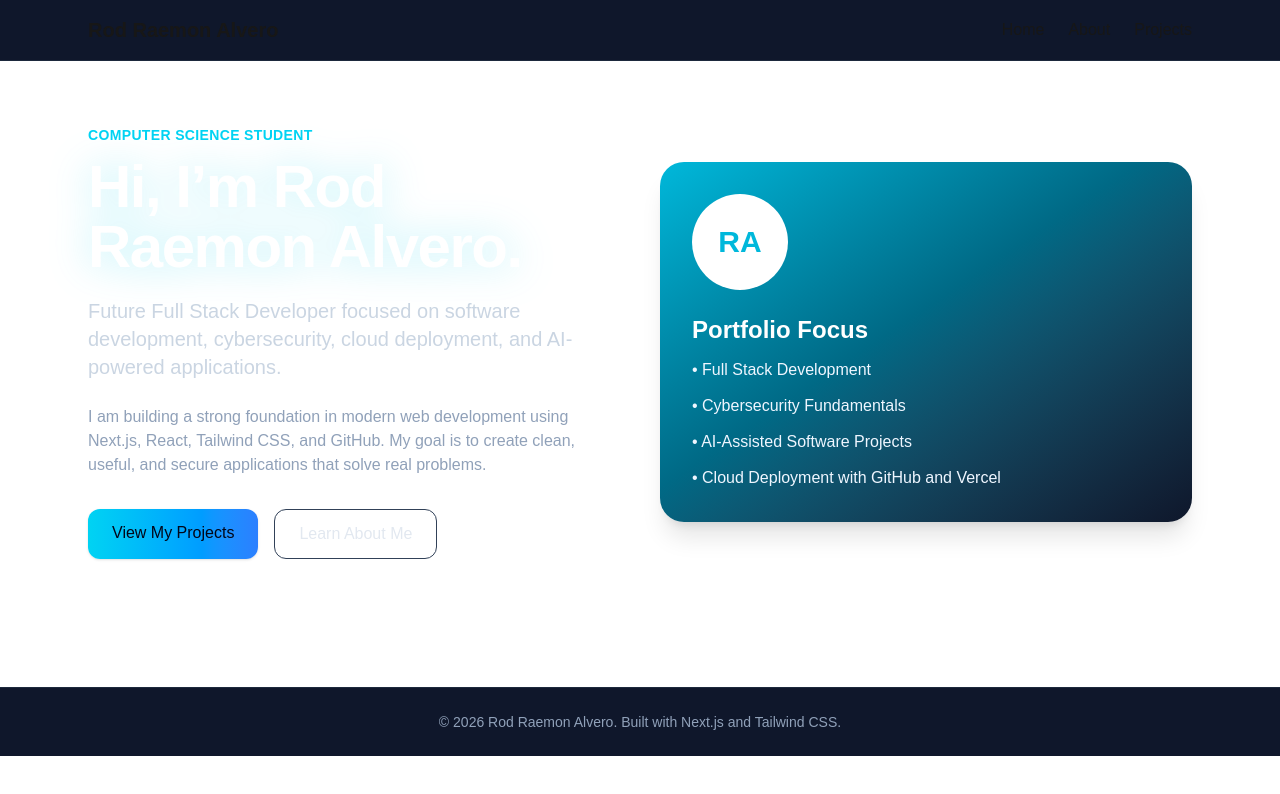
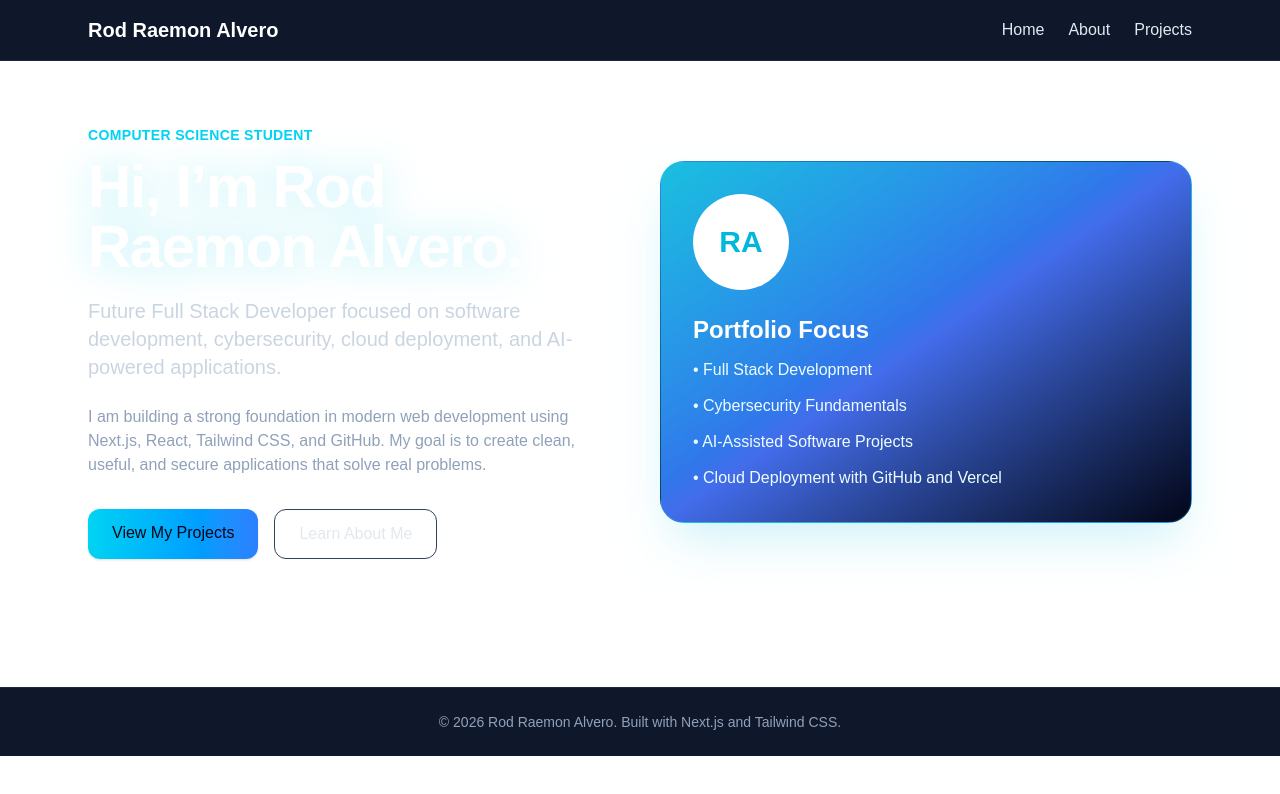
Before and after one commit to rodraemonalvero/week-02-portfolio, a Next.js app: page / in a window 1280 px wide. Shown: the top 794 px of the page. Built offline with nearby package versions, Linux system fonts and the light colour scheme.

Commit message:
Polish cybersecurity AI portfolio design

```diff
--- a/app/about/page.tsx
+++ b/app/about/page.tsx
@@ -18,7 +18,7 @@ export default function AboutPage() {
   return (
     <main className="mx-auto max-w-5xl px-6 py-16">
       <div className="grid gap-10 md:grid-cols-[260px_1fr]">
-        <aside className="rounded-3xl border border-cyan-500/20 bg-white/5 p-6 text-center shadow-2xl backdrop-blur-md">
+        <aside className="rounded-3xl border border-cyan-400/30 bg-slate-900/80 p-6 text-center shadow-2xl shadow-cyan-500/10 backdrop-blur-md">
           <div className="mx-auto mb-4 overflow-hidden rounded-full shadow-lg">
   <Image
     src="/profile.png"
@@ -30,9 +30,9 @@ export default function AboutPage() {
 </div>
 
           <h1 className="text-2xl font-bold">Rod Raemon Alvero</h1>
-          <p className="mt-2 text-slate-400"
-            Computer Science Student
-          </p>
+          <p className="mt-2 text-slate-400">
+  Computer Science Student
+</p>
 
           <div className="mt-6 space-y-2 text-sm">
             <a
@@ -53,7 +53,7 @@ export default function AboutPage() {
         </aside>
 
         <section>
-          <h2 className="mb-4 text-3xl font-bold">About Me</h2>
+          <h2 className="mb-4 text-3xl font-bold text-white">
 
           <div className="space-y-4 text-slate-300">
             <p>
@@ -83,7 +83,7 @@ export default function AboutPage() {
             </p>
           </div>
 
-          <h3 className="mt-10 mb-4 text-2xl font-semibold">
+          <h3 className="mt-10 mb-4 text-2xl font-semibold text-cyan-300">
             Skills and Technologies
           </h3>
 
@@ -91,7 +91,7 @@ export default function AboutPage() {
             {skills.map((skill) => (
               <li
                 key={skill}
-                className="rounded-xl border border-cyan-500/20 bg-white/5 px-4 py-3 font-medium text-slate-100 shadow-lg backdrop-blur-md hover:border-cyan-400 transition"
+                className="rounded-xl border border-cyan-400/30 bg-slate-900/80 px-4 py-3 font-medium text-slate-100 shadow-lg backdrop-blur-md transition hover:border-cyan-300 hover:bg-slate-800"
               >
                 {skill}
               </li>
--- a/app/layout.tsx
+++ b/app/layout.tsx
@@ -14,23 +14,23 @@ export default function RootLayout({
 }) {
   return (
     <html lang="en">
-      <body className="min-h-screen bg-[radial-gradient(circle_at_top,rgba(6,182,212,0.15),transparent_35%),radial-gradient(circle_at_bottom_right,rgba(59,130,246,0.15),transparent_30%),#020617] text-slate-100">
+      <body className="min-h-screen bg-[radial-gradient(circle_at_top_left,rgba(34,211,238,0.18),transparent_30%),radial-gradient(circle_at_bottom_right,rgba(59,130,246,0.20),transparent_35%),linear-gradient(135deg,#020617,#0f172a,#111827)] text-slate-100">
         <nav className="border-b border-slate-800 bg-slate-900">
           <div className="mx-auto flex max-w-6xl flex-col gap-4 px-6 py-4 sm:flex-row sm:items-center sm:justify-between">
-            <Link href="/" className="text-xl font-bold">
+            <Link href="/" className="text-xl font-bold text-white">
               Rod Raemon Alvero
             </Link>
 
             <div className="flex gap-6">
-              <Link href="/" className="hover:text-blue-600">
+              <Link href="/" className="text-slate-200 hover:text-cyan-400">
                 Home
               </Link>
 
-              <Link href="/about" className="hover:text-blue-600">
+              <Link href="/about" className="text-slate-200 hover:text-cyan-400">
                 About
               </Link>
 
-              <Link href="/projects" className="hover:text-blue-600">
+              <Link href="/projects" className="text-slate-200 hover:text-cyan-400">
                 Projects
               </Link>
             </div>
--- a/app/page.tsx
+++ b/app/page.tsx
@@ -41,14 +41,14 @@ export default function HomePage() {
           </div>
         </div>
 
-        <div className="rounded-3xl bg-gradient-to-br from-cyan-500 to-slate-900 p-8 text-white shadow-xl">
+        <div className="rounded-3xl border border-cyan-400/30 bg-gradient-to-br from-cyan-500/90 via-blue-700/80 to-slate-950 p-8 text-white shadow-2xl shadow-cyan-500/20">
           <div className="mb-6 flex h-24 w-24 items-center justify-center rounded-full bg-white text-3xl font-bold text-cyan-500">
             RA
           </div>
 
           <h2 className="mb-3 text-2xl font-bold">Portfolio Focus</h2>
 
-          <ul className="space-y-3 text-blue-50">
+          <ul className="space-y-3 text-cyan-50">
             <li>• Full Stack Development</li>
             <li>• Cybersecurity Fundamentals</li>
             <li>• AI-Assisted Software Projects</li>
--- a/components/ProjectCard.tsx
+++ b/components/ProjectCard.tsx
@@ -14,11 +14,11 @@ export default function ProjectCard({
   link,
 }: ProjectCardProps) {
   return (
-    <article className="rounded-2xl border border-cyan-500/20 bg-white/5 p-6 shadow-2xl backdrop-blur-md transition hover:-translate-y-2 hover:border-cyan-400 hover:shadow-cyan-500/20">
+    <article className="rounded-2xl border border-cyan-400/30 bg-slate-900/80 p-6 shadow-2xl shadow-cyan-500/10 backdrop-blur-md transition hover:-translate-y-2 hover:border-cyan-300 hover:bg-slate-800/90">
       <div className="mb-3 flex items-center justify-between gap-4">
         <h2 className="text-xl font-bold">{title}</h2>
 
-        <span className="rounded-full bg-green-100 px-3 py-1 text-xs font-medium text-green-700">
+        <span className="rounded-full bg-emerald-400/15 px-3 py-1 text-xs font-medium text-emerald-300">
           {status}
         </span>
       </div>
```
